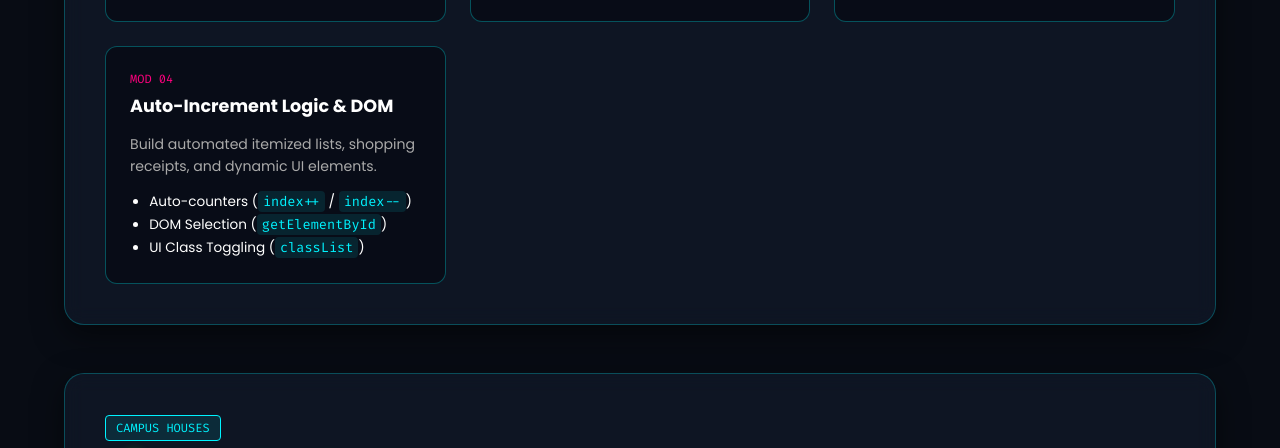
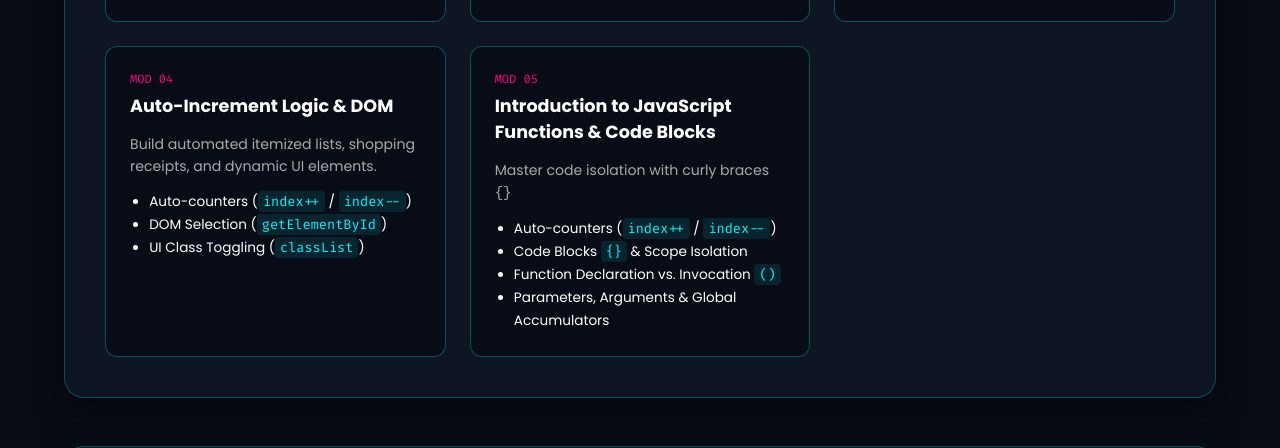
Before and after one commit to UtkijGadenoK/isp-cyber-code-hub, a plain HTML site: page index.html in a window 1280 px wide. Shown: the part 1177-1625 px from the top of the page. Drawn offline with Linux system fonts and the light colour scheme.

Commit message:
Add Module 5 card for JavaScript Functions

```diff
--- a/index.html
+++ b/index.html
@@ -192,6 +192,27 @@
               <li>UI Class Toggling (<code>classList</code>)</li>
             </ul>
           </div>
+
+          <!-- Module 5 Card -->
+          <a href="module5-cards.html" target="_blank" class="card-link">
+          <div class="cyber-card">
+            <div class="card-header">
+              <span class="mod-num">MOD 05</span>
+              <h3>Introduction to JavaScript Functions & Code Blocks</h3>
+            </div>
+            <p class="card-body-text">
+              Master code isolation with curly braces <code>{}</code>
+            </p>
+            <ul class="cyber-list">
+              <li>
+                Auto-counters (<code>index++</code> / <code>index--</code>)
+              </li>
+              <li>Code Blocks <code>{}</code> & Scope Isolation</li>
+              <li>Function Declaration vs. Invocation <code>()</code></li>
+              <li>Parameters, Arguments & Global Accumulators</li>
+            </ul>
+          </div>
+           </a>
         </div>
       </section>
 
```
